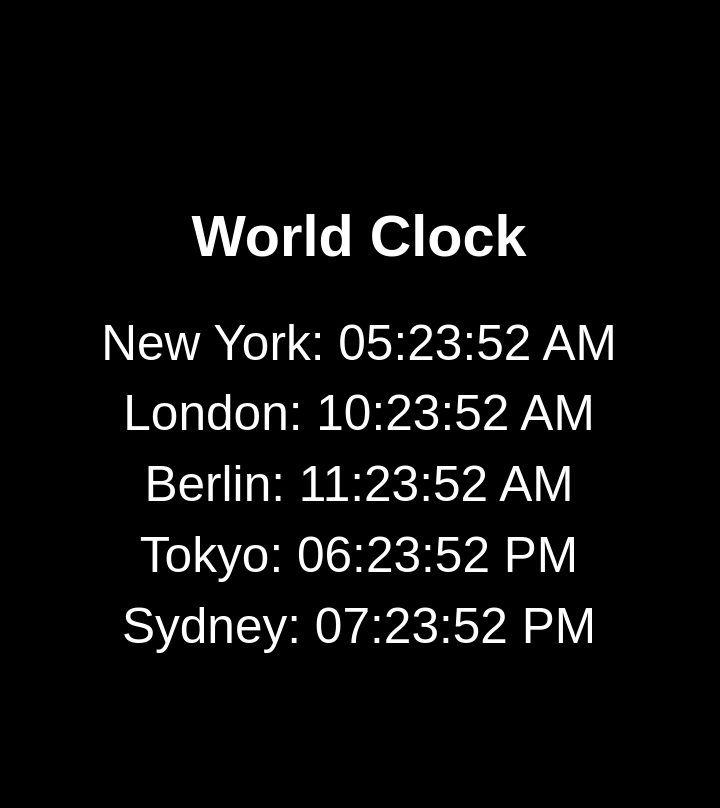
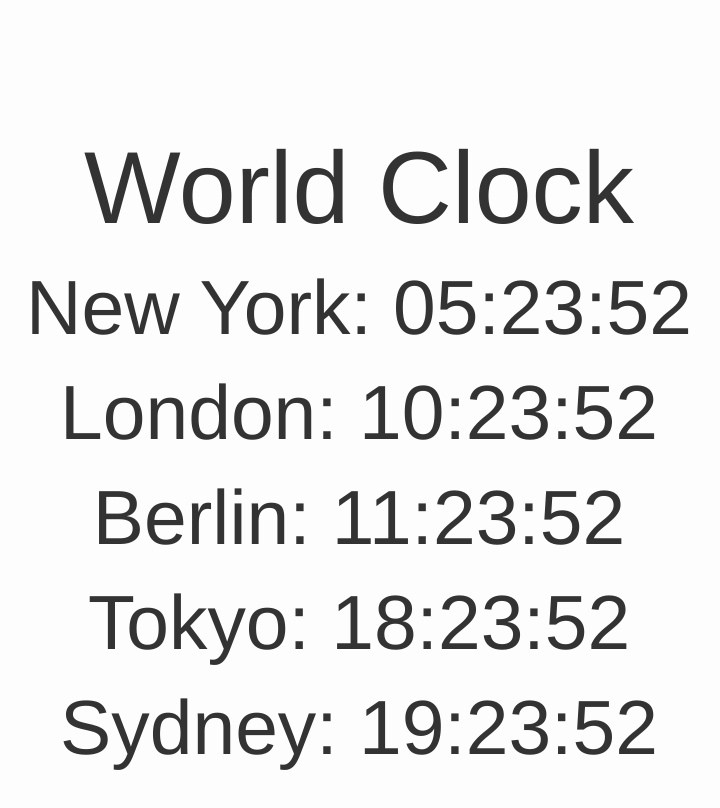
Before and after one commit to Simple-Widgetscom/tools, a plain HTML site: page world-clock/index.html in a window 1280 px wide. Shown: the whole page, without its empty margins (281-1001 px from the left). Drawn offline with Linux system fonts and the light colour scheme.

Commit message:
Making the design the same on both pages

```diff
--- a/world-clock/index.html
+++ b/world-clock/index.html
@@ -2,32 +2,40 @@
 <html lang="en">
 
 <head>
-  <meta charset="UTF-8">
-  <meta name="viewport" content="width=device-width, initial-scale=1.0">
+  <meta charset="UTF-8" />
+  <meta name="viewport" content="width=device-width, initial-scale=1.0" />
   <title>World Clock</title>
   <style>
     body {
       margin: 0;
-      padding: 1rem;
-      background: #000;
-      color: #fff;
-      font-family: sans-serif;
+      font-family: 'Helvetica Neue', sans-serif;
+      background: #fdfdfd;
+      color: #333;
       display: flex;
       flex-direction: column;
       align-items: center;
       justify-content: center;
       min-height: 100vh;
+      transition: background 0.5s, color 0.5s;
+      padding: 1rem;
+    }
+
+    #clocks {
+      text-align: center;
+      display: flex;
+      flex-direction: column;
+      gap: 1rem;
     }
 
     .clock {
-      font-size: calc(1.5rem + 2vw);
-      margin: 0.8rem 0;
-      text-align: center;
+      font-size: 6vw;
+      font-weight: 300;
     }
 
     h1 {
-      font-size: calc(2rem + 2vw);
-      margin-bottom: 2rem;
+      font-size: 8vw;
+      margin-bottom: 1rem;
+      font-weight: 400;
     }
   </style>
 </head>
@@ -56,7 +64,8 @@
           timeZone: city.tz,
           hour: '2-digit',
           minute: '2-digit',
-          second: '2-digit'
+          second: '2-digit',
+          hour12: false
         };
         const time = new Intl.DateTimeFormat([], options).format(now);
         const div = document.createElement('div');
```
Also changed, not shown: greeting/index.html (+1 -1 lines).
